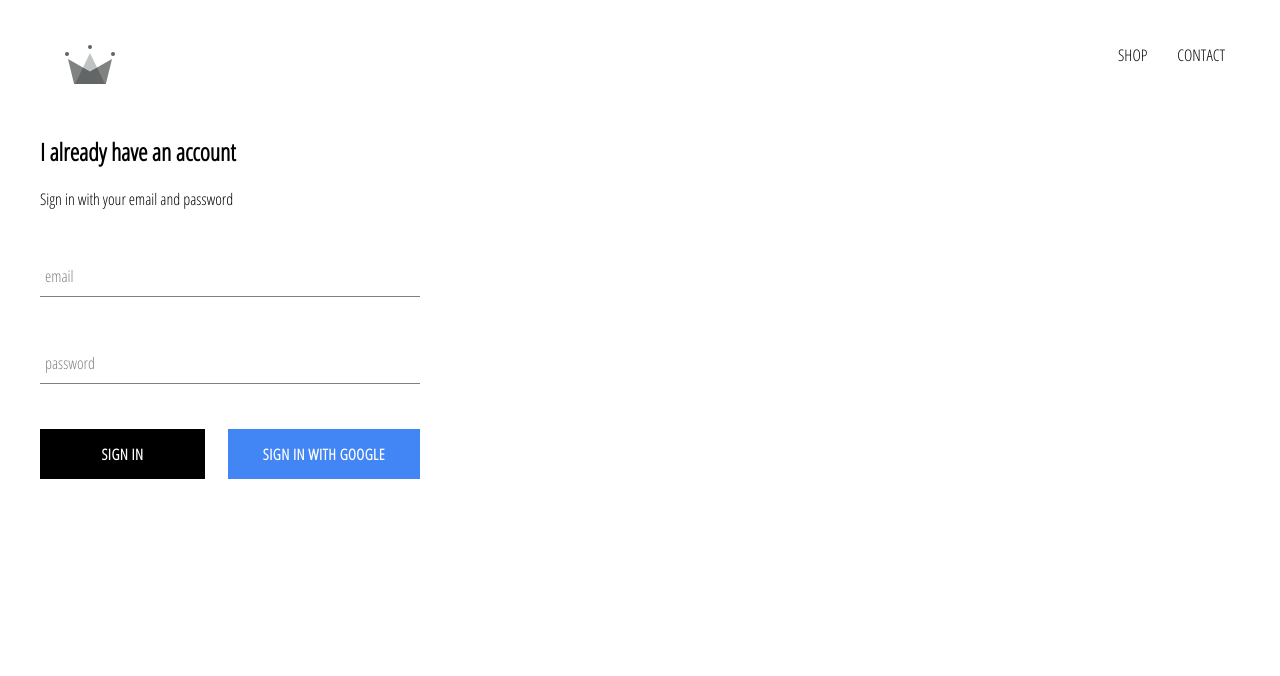
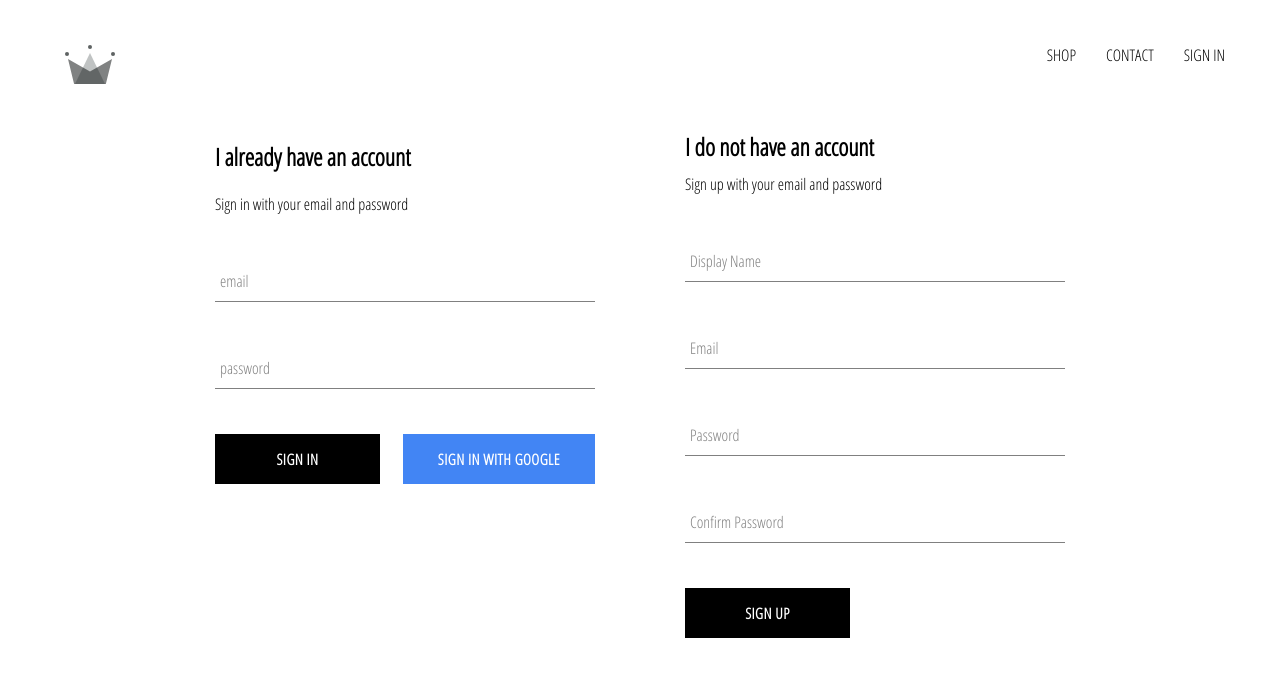
Before and after one commit to andrewy9/crwn-clothing, a React (Create React App) app: page /signin in a window 1280 px wide. Shown: the top 676 px of the page. Built offline with nearby package versions, Linux system fonts and the light colour scheme; no server answers.

Commit message:
implemented firebase utils, included ability to store authenticated user into our firestore database

```diff
--- a/src/App.js
+++ b/src/App.js
@@ -1,14 +1,13 @@
 import React from 'react';
 import { Route, Switch } from 'react-router-dom';
 
+import HomePage from './pages/homepage/homepage.component';
 import ShopPage from './pages/shop/shop.component'
-import HomePage from './pages/homepage/homepage.component';
 import Header from './components/header/header.component';
 import SignInAndSignUp from './pages/sign-in-and-sign-up/sign-in-and-sign-up.components';
-import { auth } from './firebase/firebase.utils'
+import { auth, createUserProfileDocument } from './firebase/firebase.utils'
 
 import './App.css';
-
 
 class App extends React.Component {
   constructor() {
@@ -16,20 +15,32 @@
 
     this.state = {
       currentUser: null
-    }
+    };
   }
 
   unsubscribeFromAuth = null
 
   componentDidMount() {
-    this.unsubscribeFromAuth = auth.onAuthStateChanged(user => {
-      this.setState({ currentUser: user });
-      console.log(user);
+    this.unsubscribeFromAuth = auth.onAuthStateChanged(async userAuth => {
+      if (userAuth) {
+        const userRef = await createUserProfileDocument(userAuth);
+
+        userRef.onSnapshot(snapShot => {
+          this.setState({
+            currentUser: {
+              id: snapShot.id,
+              ...snapShot.data()
+            }
+          }, () => { console.log(this.state) });
+        });
+      }
+      else this.setState({ currentUser: userAuth });
     });
   }
 
   componentWillUnmount() {
     this.unsubscribeFromAuth();
+    console.log('unmount')
   }
 
   render() {
--- a/src/components/form-input/form-input.component.jsx
+++ b/src/components/form-input/form-input.component.jsx
@@ -4,7 +4,6 @@
 
 const FormInput = ({ handleChange, label, ...otherProps }) => (
   <div className="group">
-    {console.log(otherProps.value.length)}
     <input className="form-input" onChange={handleChange} {...otherProps} />
     {
       label ?
--- a/src/components/header/header.component.jsx
+++ b/src/components/header/header.component.jsx
@@ -23,7 +23,7 @@
         currentUser ?
           <div className="option" onClick={() => auth.signOut()}>SIGN OUT</div>
           :
-          <link className="option" to="/signin"></link>
+          <Link className="option" to="/signin">SIGN IN</Link>
       }
     </div>
   </div>
--- /dev/null
+++ b/src/components/sign-up/sign-up.component.jsx
@@ -0,0 +1,99 @@
+import React from 'react';
+
+import FormInput from '../form-input/form-input.component';
+import CustomButton from '../custom-button/custom-button.component';
+
+import { auth, createUserProfileDocument } from '../../firebase/firebase.utils';
+
+import './sign-up.styles.scss';
+
+class SignUp extends React.Component {
+  constructor() {
+    super();
+
+    this.state = {
+      displayName: '',
+      email: '',
+      password: '',
+      confirmPassword: ''
+    }
+  }
+
+  handleSubmit = async e => {
+    e.preventDefault();
+
+    const { displayName, email, password, confirmPassword } = this.state;
+    if (password !== confirmPassword) {
+      alert('passwords don\'t match');
+      return;
+    }
+
+    try {
+      const { user } = await auth.createUserWithEmailAndPassword(email, password)
+      await createUserProfileDocument(user, { displayName })
+
+      this.setState({
+        displayName: '',
+        email: '',
+        password: '',
+        confirmPassword: ''
+      });
+
+    } catch (error) {
+      console.error(error);
+    }
+  }
+
+  handleChange = e => {
+    const { name, value } = e.target;
+
+    this.setState({ [name]: value })
+  }
+
+  render() {
+    const { displayName, email, password, confirmPassword } = this.state;
+    return (
+      <div className="sign-up">
+        <h2 className="title">I do not have an account</h2>
+        <span>Sign up with your email and password</span>
+        <form className="sign-up-form" onSubmit={this.handleSubmit}>
+          <FormInput
+            type="text"
+            name="displayName"
+            value={displayName}
+            onChange={this.handleChange}
+            label="Display Name"
+            required
+          />
+          <FormInput
+            type="email"
+            name="email"
+            value={email}
+            onChange={this.handleChange}
+            label="Email"
+            required
+          />
+          <FormInput
+            type="password"
+            name="password"
+            value={password}
+            onChange={this.handleChange}
+            label="Password"
+            required
+          />
+          <FormInput
+            type="password"
+            name="confirmPassword"
+            value={confirmPassword}
+            onChange={this.handleChange}
+            label="Confirm Password"
+            required
+          />
+          <CustomButton type="submit">SIGN UP</CustomButton>
+        </form>
+      </div>
+    )
+  }
+}
+
+export default SignUp;
--- /dev/null
+++ b/src/components/sign-up/sign-up.styles.scss
@@ -0,0 +1,9 @@
+.sign-up {
+  display: flex;
+  flex-direction: column;
+  width: 380px;
+
+  .title {
+    margin: 10px 0;
+  }
+}
--- a/src/firebase/firebase.utils.js
+++ b/src/firebase/firebase.utils.js
@@ -14,11 +14,36 @@
 
 firebase.initializeApp(config);
 
+export const createUserProfileDocument = async (userAuth, additionalData) => {
+  if (!userAuth) return;
+
+  const userRef = firestore.doc(`users/${userAuth.uid}`)
+  const snapShot = await userRef.get();
+
+  if (!snapShot.exists) {
+    const { displayName, email } = userAuth;
+    const createdAt = new Date();
+
+    try {
+      await userRef.set({
+        displayName,
+        email,
+        createdAt,
+        ...additionalData
+      })
+    } catch (error) {
+      console.log('error creating user', error.message);
+    }
+  }
+
+  return userRef;
+};
+
 export const auth = firebase.auth();
 export const firestore = firebase.firestore();
 
 const provider = new firebase.auth.GoogleAuthProvider();
 provider.setCustomParameters({ prompt: 'select_account' });
-export const signInWithGoogle = () => auth.signInWithPopup(provider)
 
+export const signInWithGoogle = () => auth.signInWithPopup(provider);
 export default firebase;
--- a/src/pages/sign-in-and-sign-up/sign-in-and-sign-up.components.jsx
+++ b/src/pages/sign-in-and-sign-up/sign-in-and-sign-up.components.jsx
@@ -1,10 +1,12 @@
 import React from 'react';
 import SignIn from '../../components/sign-in/sign-in.component';
+import SingUp from '../../components/sign-up/sign-up.component';
 
 import './sign-in-and-sign-up.styles.scss';
 const SignInAndSignUpPage = () => (
   <div className="sign-in-and-sign-up">
     <SignIn />
+    <SingUp />
   </div>
 )
 
--- a/src/pages/sign-in-and-sign-up/sign-in-and-sign-up.styles.scss
+++ b/src/pages/sign-in-and-sign-up/sign-in-and-sign-up.styles.scss
@@ -0,0 +1,6 @@
+.sign-in-and-sign-up {
+  width: 850px;
+  display: flex;
+  justify-content: space-between;
+  margin: 30px auto;
+}
```
